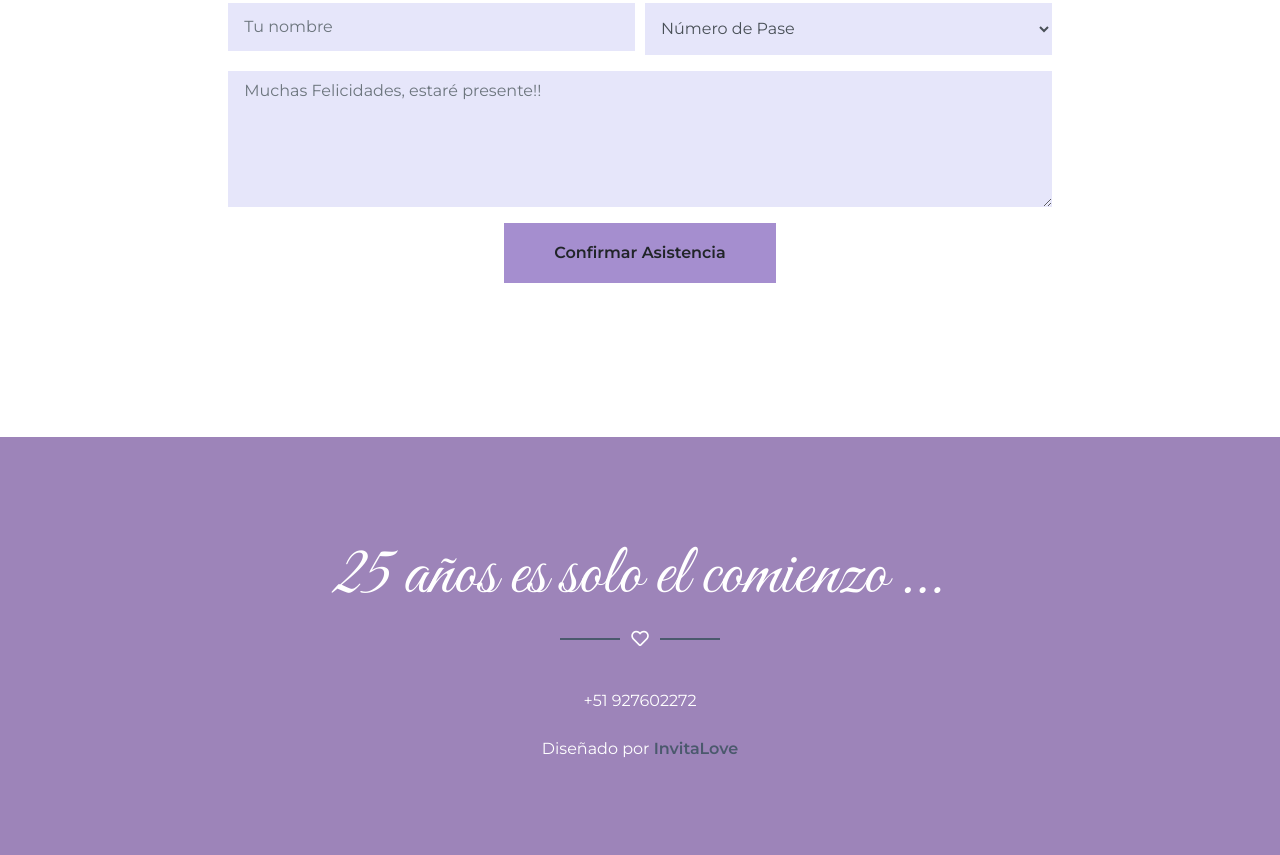
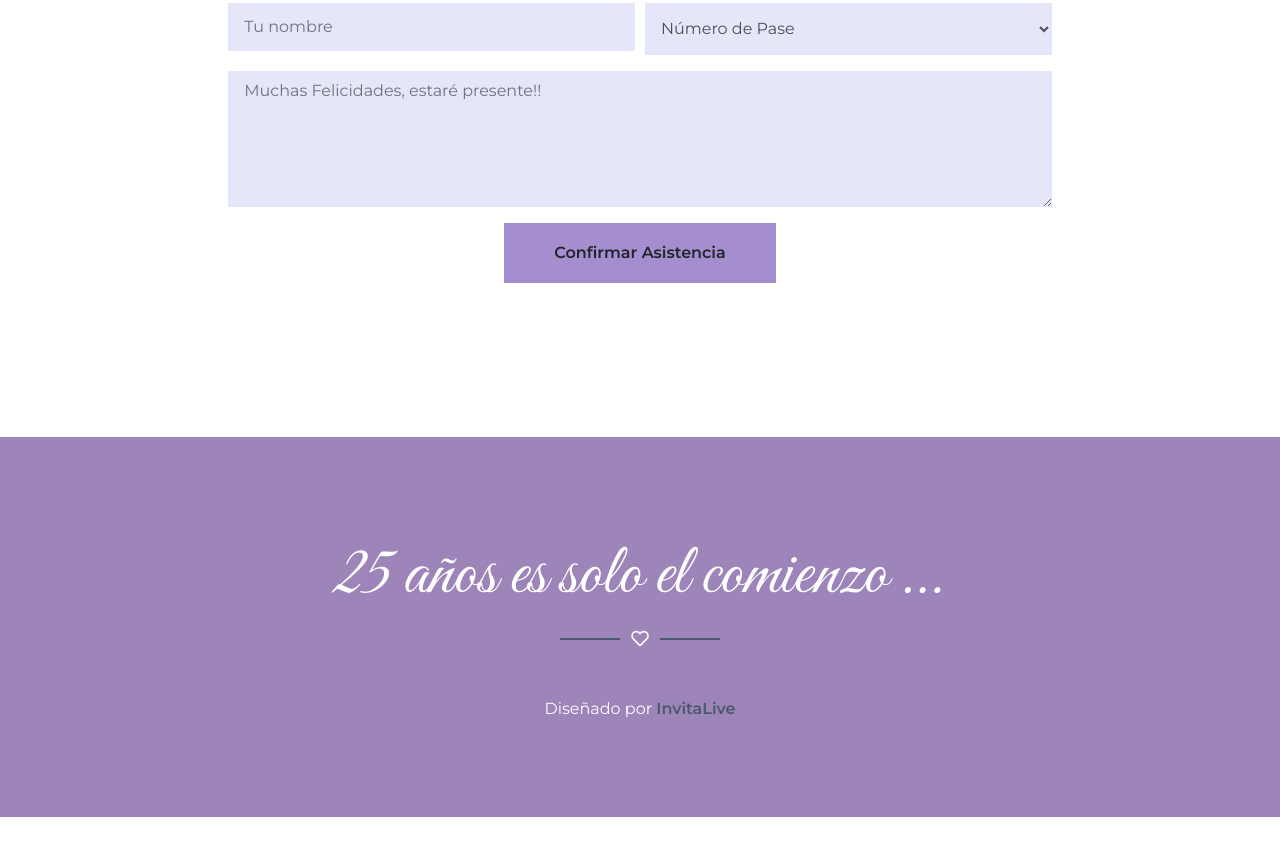
Before and after one commit to InvitaLive-digital/yanett-ambrosio, a plain HTML site: page inicio.html in a window 1280 px wide. Shown: the part 6070-6925 px from the top of the page. After the commit the page ends 6887 px from the top, so only its background shows below. Drawn offline with nearby package versions, Linux system fonts and the light colour scheme.

Commit message:
editar texto en el footer

```diff
--- a/inicio.html
+++ b/inicio.html
@@ -635,9 +635,9 @@
             <div class="d-flex justify-content-center py-2">
                 <!-- <p class="text-white" href="#">info@example.com</p>
                 <span class="px-3">|</span> -->
-                <p class="text-white" href="#">+51 927602272</p>
+                <!-- <p class="text-white" href="#">+51 927602272</p> -->
             </div>
-            <p class="m-0"> Diseñado por <a class="text-primary" href="#">InvitaLove</a></p>
+            <p class="m-0"> Diseñado por <a class="text-primary" href="#">InvitaLive</a></p>
 
         </div>
     </div>
```
